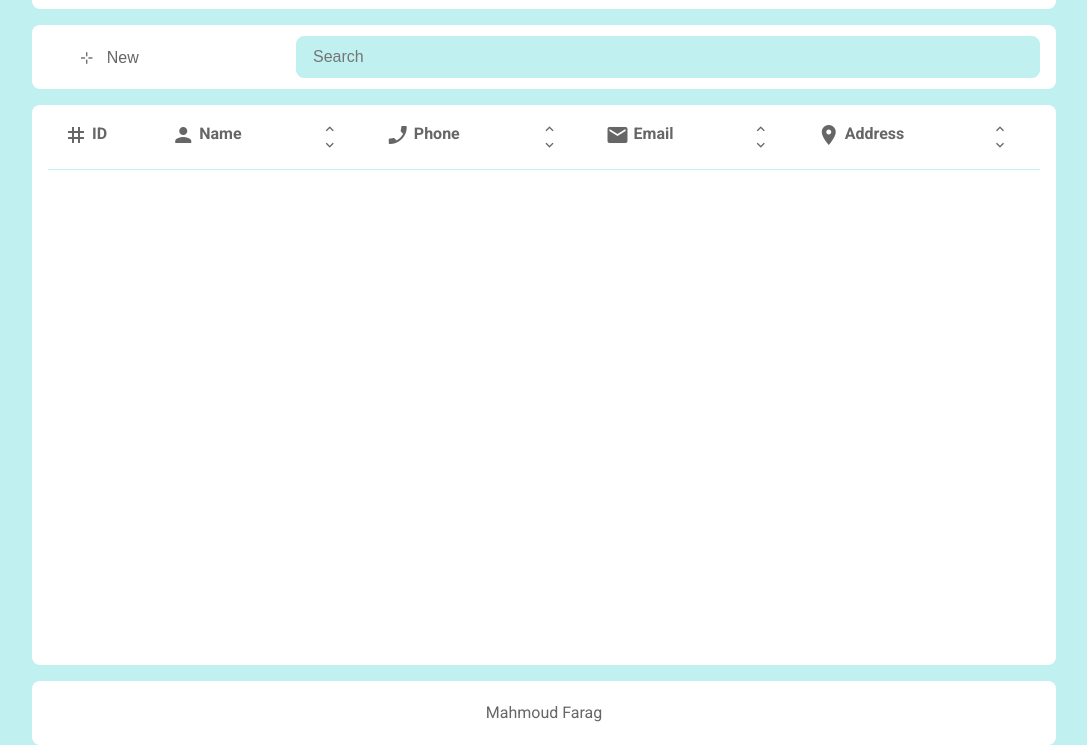
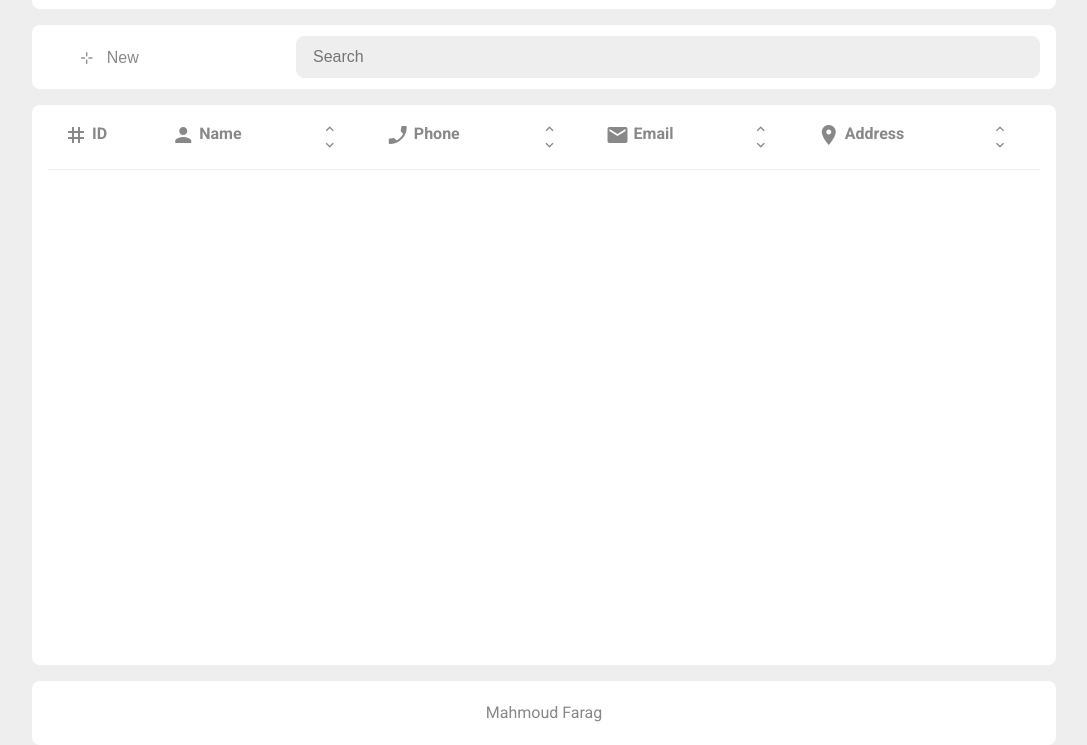
Before and after one commit to farag-m/contacts, a plain HTML site: page index.html in a window 1280 px wide. Shown: the part 55-800 px from the top of the page, without its empty margins (96-1183 px from the left). Drawn offline with Linux system fonts and the light colour scheme; a script that the page names is missing.

Commit message:
colors update

```diff
--- a/css/main.css
+++ b/css/main.css
@@ -20,12 +20,12 @@
     line-height: 1.6;
 
     /* Colors */
-    --main: #4caf50;
-    --dark: #1e1e1e;
-    --medium: #666666;
-    --light: #c1f0f0;
+    --main: #003049;
+    --dark: #222;
+    --medium: #888;
+    --light: #eee;
     --white: #ffffff;
-    --red: #d32f2f;
+    --red: #d62828;
 
     color: var(--medium);
   }
```
